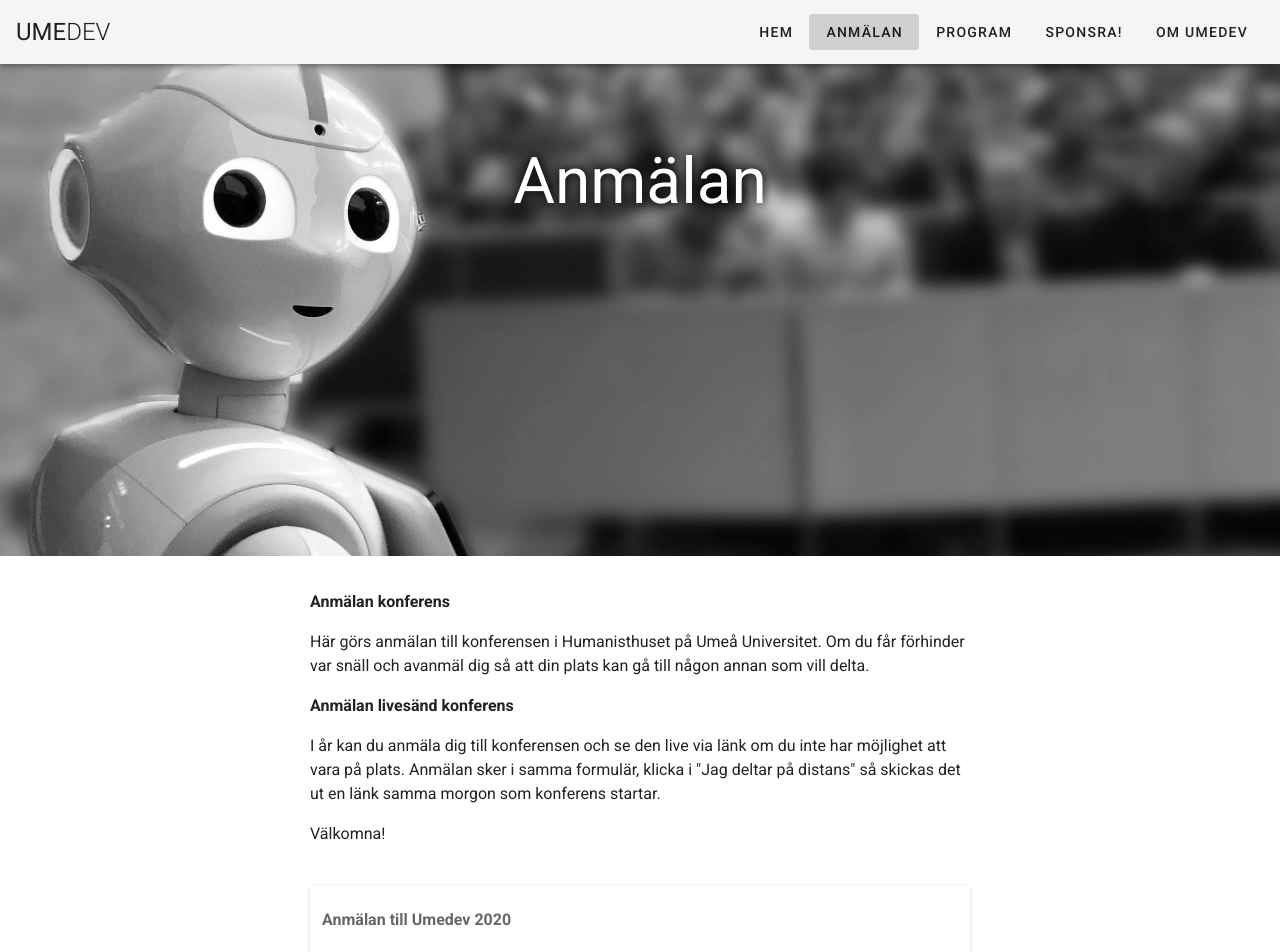
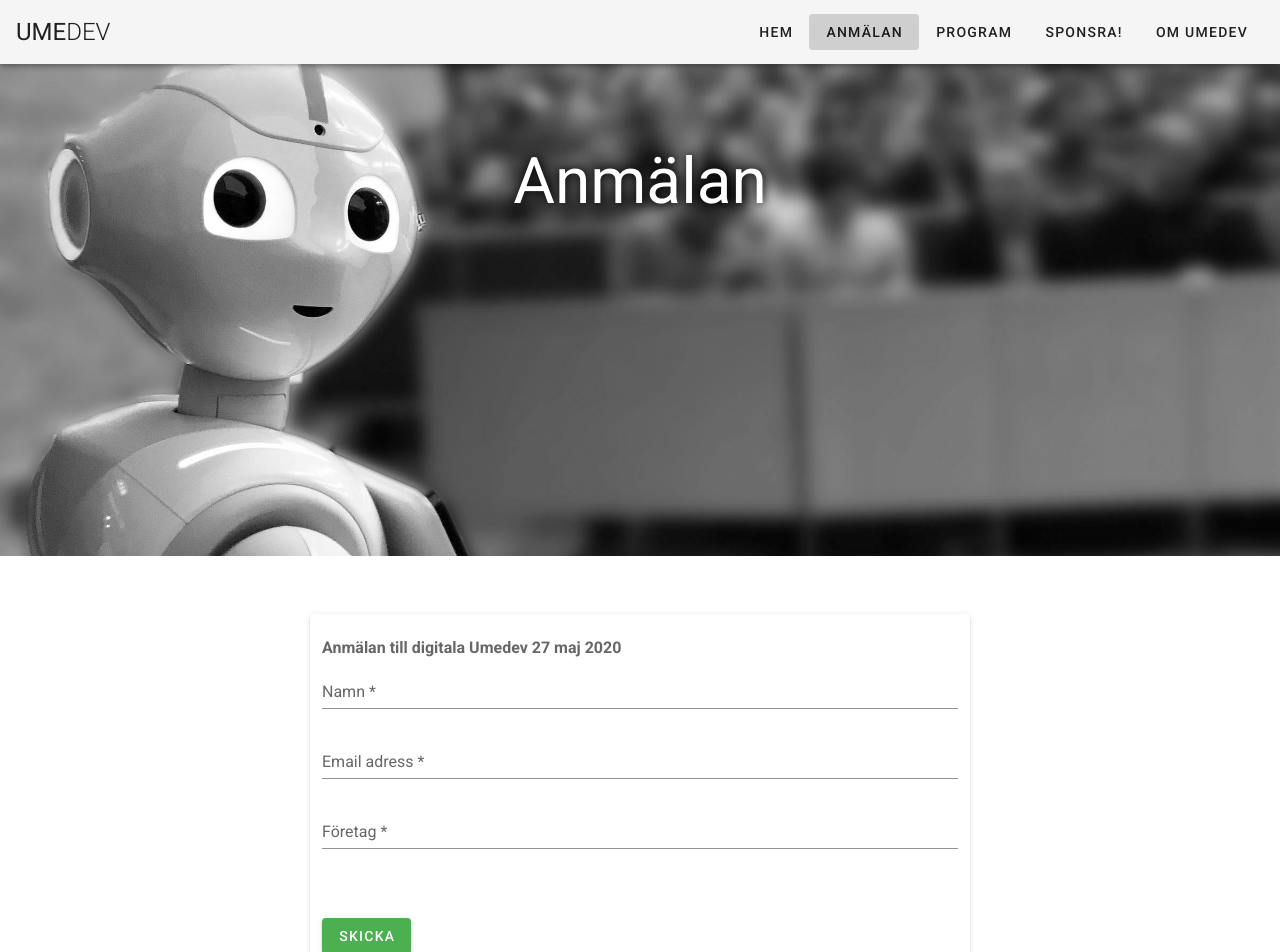
Before and after one commit to umedevkonferens/umedev, a Vue app: page /anmalan in a window 1280 px wide. Shown: the top 952 px of the page. Built offline with nearby package versions, Linux system fonts and the light colour scheme; what vuefire would draw is missing.

Commit message:
Uppdaterade anmälning-sidan lite mer

```diff
--- a/src/components/RegisterForm.vue
+++ b/src/components/RegisterForm.vue
@@ -7,7 +7,7 @@
             <v-form ref="registerForm" v-model="valid" lazy-validation>
               <fieldset>
                 <legend class="bold">
-                  Anmälan till Umedev 2020
+                  Anmälan till digitala Umedev 27 maj 2020
                 </legend>
 
                 <v-text-field
--- a/src/views/Register.vue
+++ b/src/views/Register.vue
@@ -3,20 +3,20 @@
     <HeaderWithPepper header="Anmälan" />
     <br />
     <div class="content">
-      <p class="bold">Anmälan konferens</p>
-      <p>
+      <!-- <p class="bold">Anmälan</p> -->
+      <!-- <p>
         Här görs anmälan till konferensen i Humanisthuset på Umeå Universitet.
         Om du får förhinder var snäll och avanmäl dig så att din plats kan gå
         till någon annan som vill delta.
-      </p>
-      <p class="bold">Anmälan livesänd konferens</p>
+      </p> -->
+      <!-- <p class="bold">Anmälan livesänd konferens</p>
       <p>
         I år kan du anmäla dig till konferensen och se den live via länk om du
         inte har möjlighet att vara på plats. Anmälan sker i samma formulär,
         klicka i "Jag deltar på distans" så skickas det ut en länk samma morgon
         som konferens startar.
-      </p>
-      <p>Välkomna!</p>
+      </p> -->
+      <!-- <p>Välkomna!</p> -->
       <br />
       <RegisterForm />
     </div>
```
